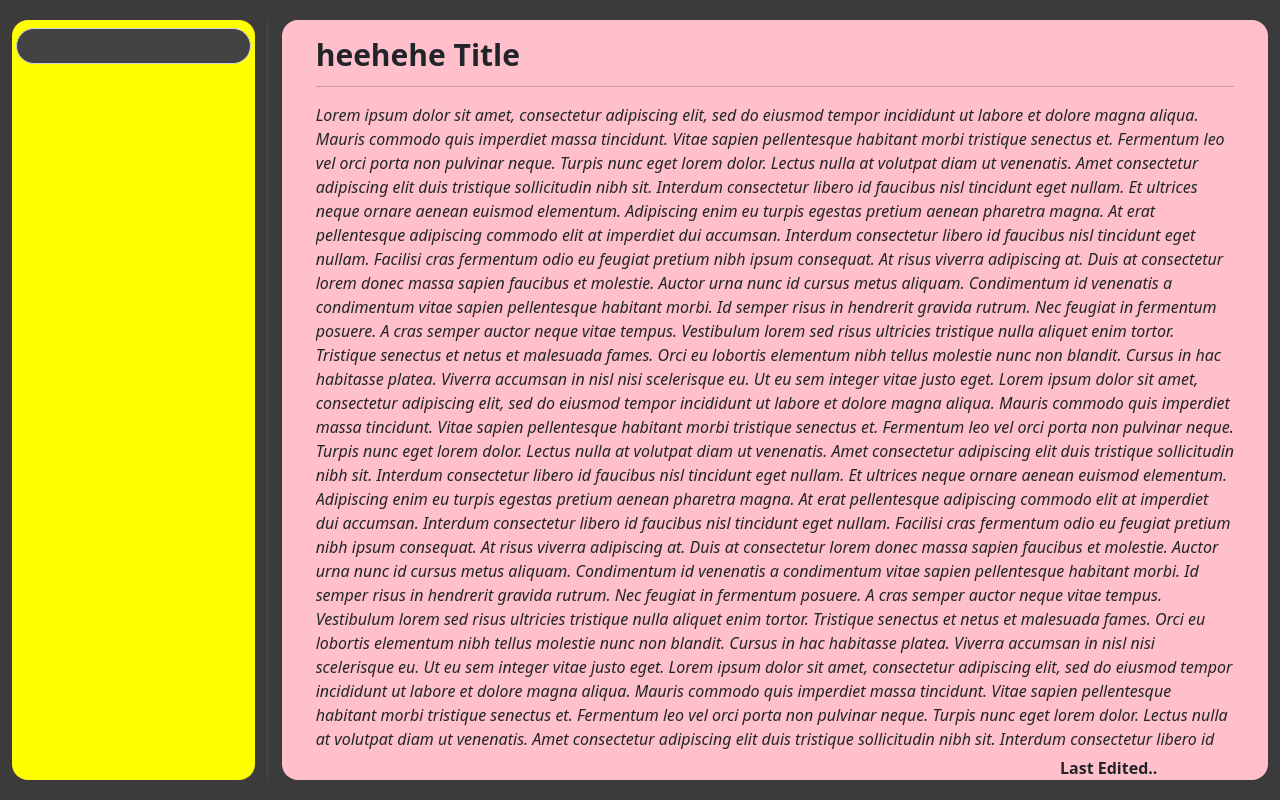
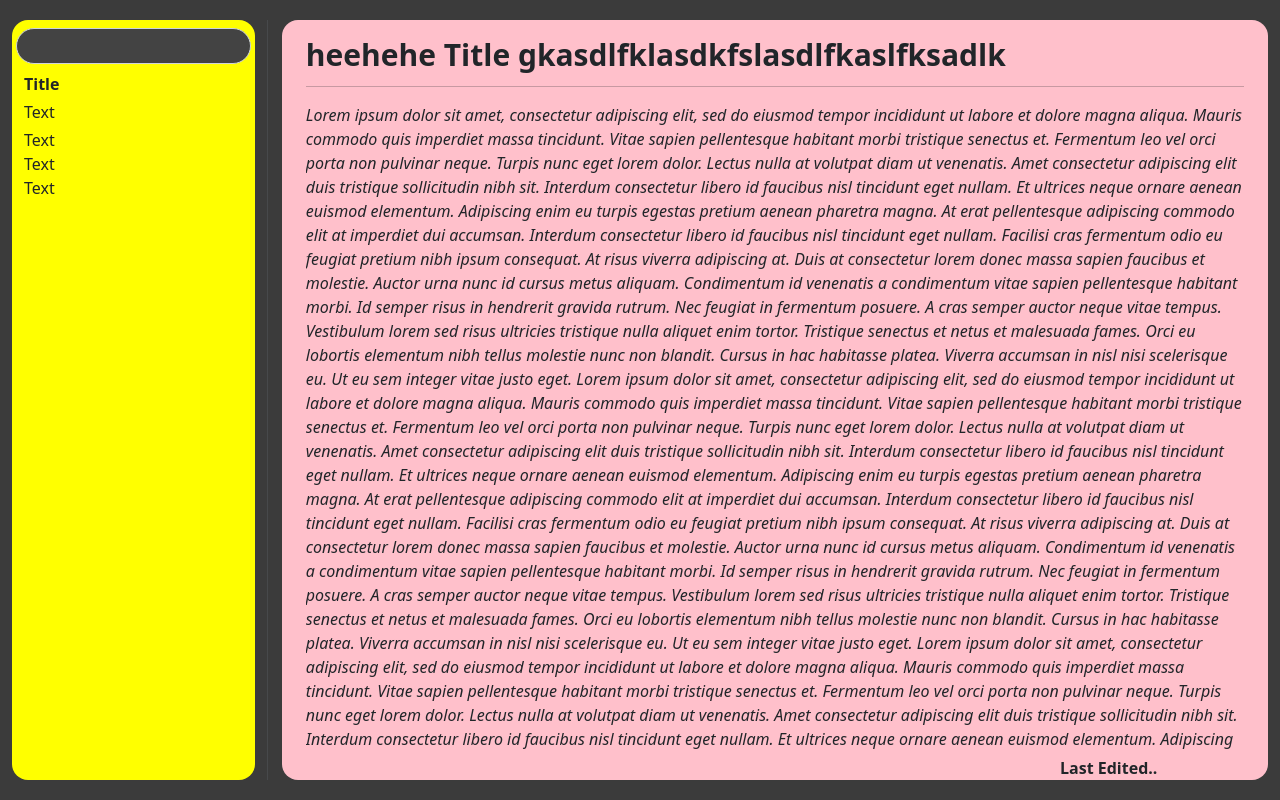
Before and after one commit to rafisfast/noteify, a React (Create React App) app: page / in a window 1280 px wide. Built offline with nearby package versions, Linux system fonts and the light colour scheme.

Commit message:
scrollbar flickers due to overflow auto but now div wont move down, collection component added

```diff
--- a/src/components/main/main.js
+++ b/src/components/main/main.js
@@ -28,13 +28,13 @@ const Main = (props) => {
   },[truncated])
 
   return(
-    <Col className='col-9-5'>
-      <div className="main-content py-3 my-1  overflow-hidden">
+    <Col style={{"overflow":"auto"}}>
+      <div className="main-content py-3 my-1 overflow-hidden">
         <div className='notes my-auto' >
-          <Container fluid className='overflow-auto pl-5 main-inner' style={{"width":"98%","height":"100%"}}>
-            <div ref={title} contentEditable="true" className='overflow-hidden pt-2 main-title'>
+          <Container fluid className='overflow-auto pl-5 main-inner' style={{"height":"100%"}}>
+            <div ref={title} contentEditable="true" className='pt-2 main-title'>
               <p ref={text} className='py-1' style={{"text-overflow":"ellipsis","white-space":"nowrap","overflow":"hidden"}}>
-                heehehe Title
+                heehehe Title gkasdlfklasdkfslasdlfkaslfksadlk
               </p>
             </div>
             <hr></hr>
--- /dev/null
+++ b/src/components/sidebar/collection/collection.js
@@ -0,0 +1,32 @@
+import { useEffect } from 'react';
+import { useRef, useState } from 'react';
+import { Button, Overlay, OverlayTrigger, Tooltip } from 'react-bootstrap';
+
+const Collection = () => {
+
+  return (
+    <>
+      <div className='py-2'>
+        <ul className='px-2' style={{"list-style-type": "none"}}>
+          <li>
+            <b>Title</b>
+          </li>
+          <li className='py-1'>
+            Text
+          </li>
+          <li>
+            Text
+          </li>
+          <li>
+            Text
+          </li>
+          <li>
+            Text
+          </li>
+        </ul>
+      </div>
+    </>
+  )
+}
+
+export default Collection
--- a/src/components/sidebar/sidebar.js
+++ b/src/components/sidebar/sidebar.js
@@ -1,7 +1,10 @@
 import { useRef, useEffect, useState } from 'react';
 import { Container, Row, Col, InputGroup, FormControl, OverlayTrigger, Button } from 'react-bootstrap';
+
 import Searchlist from './search/searchlist';
 import Search from './search/search';
+
+import Collection from './collection/collection';
 
 const Sidebar = () => {
 
@@ -22,6 +25,7 @@ const Sidebar = () => {
         <div className='inner-sidebar'>
           <Container fluid className='py-2 px-1' ref={con}>
             <Search></Search>
+            <Collection></Collection>
           </Container>
         </div>
       </div>
```
